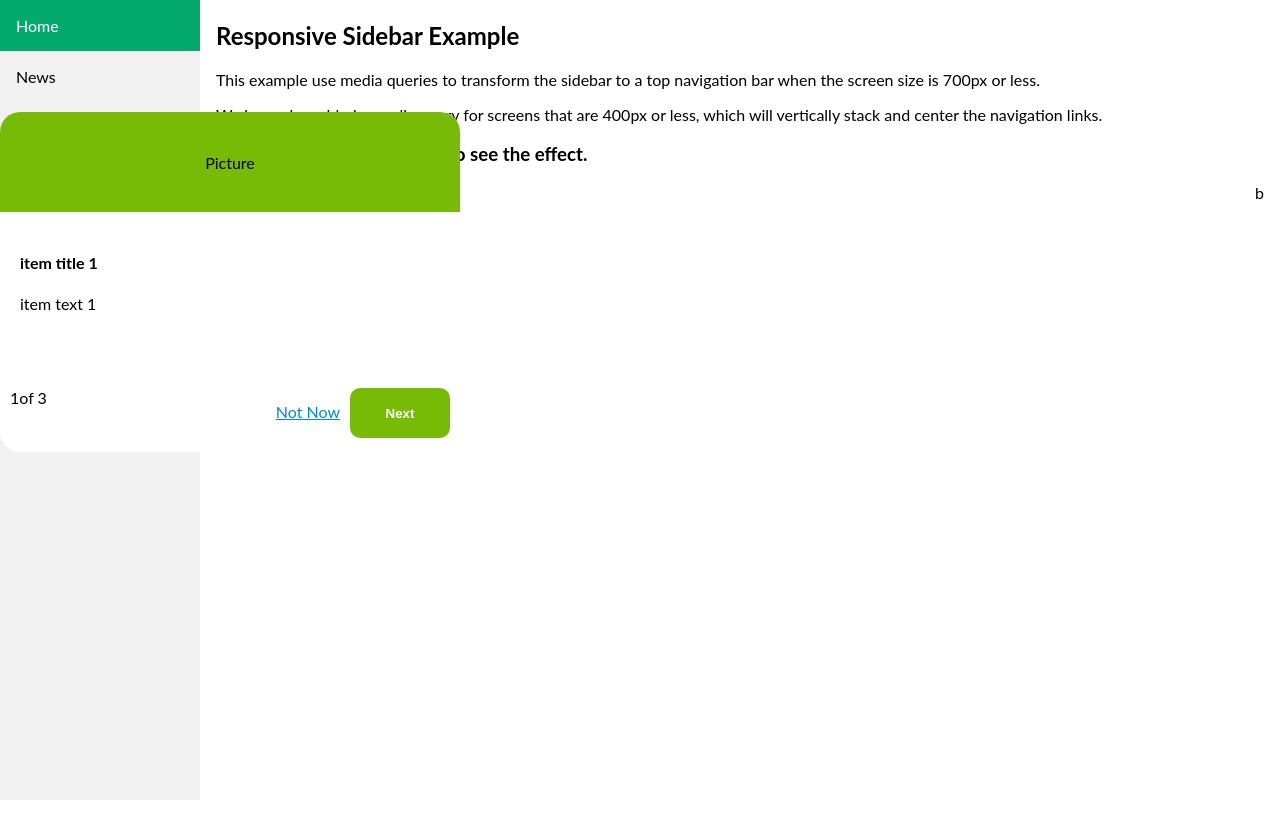
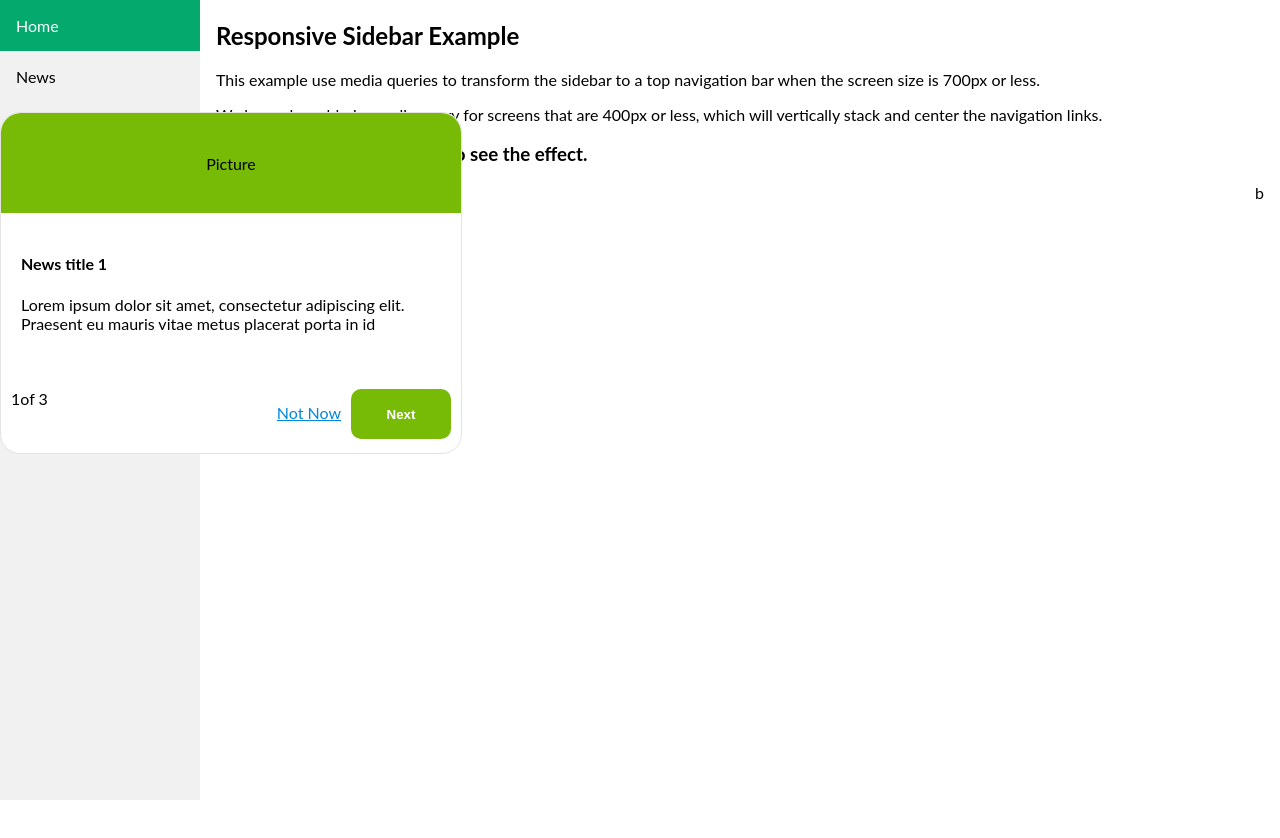
Before and after one commit to sedatbilece/Onboarding-Tour, a React (Create React App) app: page / in a window 1280 px wide. Shown: the top 838 px of the page. Built offline with nearby package versions, Linux system fonts and the light colour scheme.

Commit message:
içerik güncellendi

```diff
--- a/src/App.js
+++ b/src/App.js
@@ -7,18 +7,18 @@ function App() {
      const content =[
       {
         target:'news',
-        title:'item title 1',
-        text : 'item text 1'
+        title:'News title 1',
+        text : 'Lorem ipsum dolor sit amet, consectetur adipiscing elit. Praesent eu mauris vitae metus placerat porta in id '
       },
       {
         target:'divb',
-        title:'item title 2',
-        text : 'item text 2'
+        title:'divB title 2',
+        text : 'Lorem ipsum dolor sit amet, consectetur adipiscing elit. Praesent eu mauris vitae metus placerat porta in id '
       },
       {
         target:'about',
-        title:'item title 3',
-        text : 'item text 3'
+        title:'About title 3',
+        text : 'Lorem ipsum dolor sit amet, consectetur adipiscing elit. Praesent eu mauris vitae metus placerat porta in id '
       },
 
 
--- a/src/components/Card.css
+++ b/src/components/Card.css
@@ -5,6 +5,7 @@
   width: 460px;
   height: 340px;
   border-radius: 20px;
+  border: 1px solid rgb(229, 226, 226);
 
 }
 
--- a/src/components/Card.js
+++ b/src/components/Card.js
@@ -27,18 +27,27 @@ function Card({content ,func}) {
     function setPosisition(){
 
         let targetlist=   content.map( item => item.target);
-        const  targetItem = document.getElementsByClassName(targetlist[num])// dönen listedeki classlar
 
-        console.log(targetItem)// targetItem[0] ile propertyleri alıyoruz
+        try{
+            const  targetItem = document.getElementsByClassName(targetlist[num])// dönen listedeki classlar
+            console.log(targetItem)// targetItem[0] ile propertyleri alıyoruz
 
-        let pos = getPosition(targetItem,cardwith,cardheight);
+
+            let pos = getPosition(targetItem,cardwith,cardheight);
+            setLeft(pos[0]);
+            setTop(pos[1]);
+            console.log("pos:",pos)
+        }catch(e){
+            console.log("error:",e)
+        }
+
+
 
          console.log(window.innerWidth)
 
 
-        console.log("pos:",pos)
-        setLeft(pos[0]);
-        setTop(pos[1]);
+
+
 
     }
 
```
